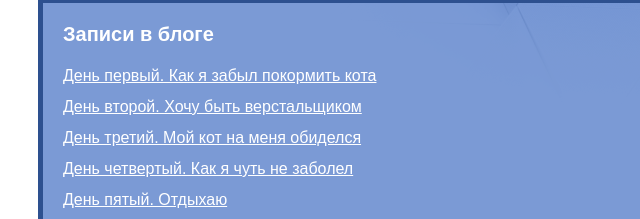
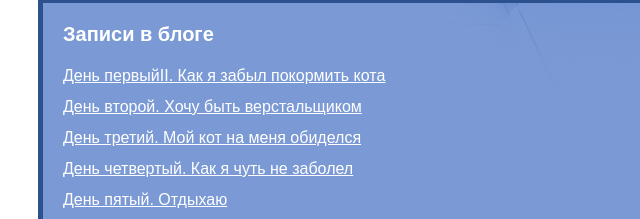
Before and after one commit to volodyagayntsev-coder/webs, a plain HTML site: page index.html in a window 1280 px wide. Shown: the part 180-399 px from the top of the page, 0-640 px from the left. Drawn offline with Linux system fonts and the light colour scheme.

Commit message:
Эксперимент

```diff
--- a/index.html
+++ b/index.html
@@ -16,7 +16,7 @@
       <nav class="blog-navigation">
         <h2>Записи в блоге</h2>
         <ul>
-          <li><a href="day-1.html">День первый. Как я забыл покормить кота</a></li>
+          <li><a href="day-1.html">День первыйII. Как я забыл покормить кота</a></li>
           <li><a href="day-2.html">День второй. Хочу быть верстальщиком</a></li>
           <li><a href="day-3.html">День третий. Мой кот на меня обиделся</a></li>
           <li><a href="day-4.html">День четвертый. Как я чуть не заболел</a></li>
```
